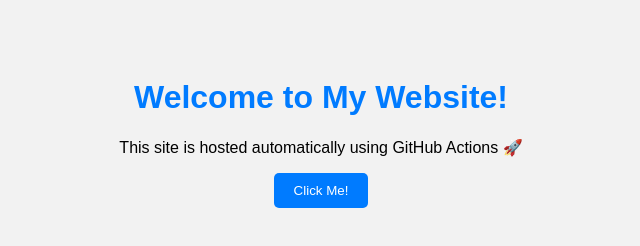
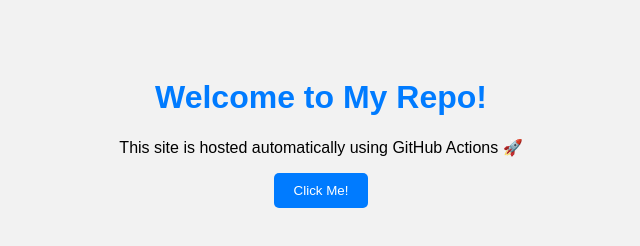
Before and after one commit to hammad558/Github_Action_Repo, a plain HTML site: page index.html in a window 1280 px wide. Shown: the whole page, without its empty margins (319-959 px from the left). Drawn offline with Linux system fonts and the light colour scheme.

Commit message:
Update index.html

```diff
--- a/index.html
+++ b/index.html
@@ -7,7 +7,7 @@
   <link rel="stylesheet" href="style.css">
 </head>
 <body>
-  <h1>Welcome to My Website!</h1>
+  <h1>Welcome to My Repo!</h1>
   <p>This site is hosted automatically using GitHub Actions 🚀</p>
 
   <button onclick="showMessage()">Click Me!</button>
```
